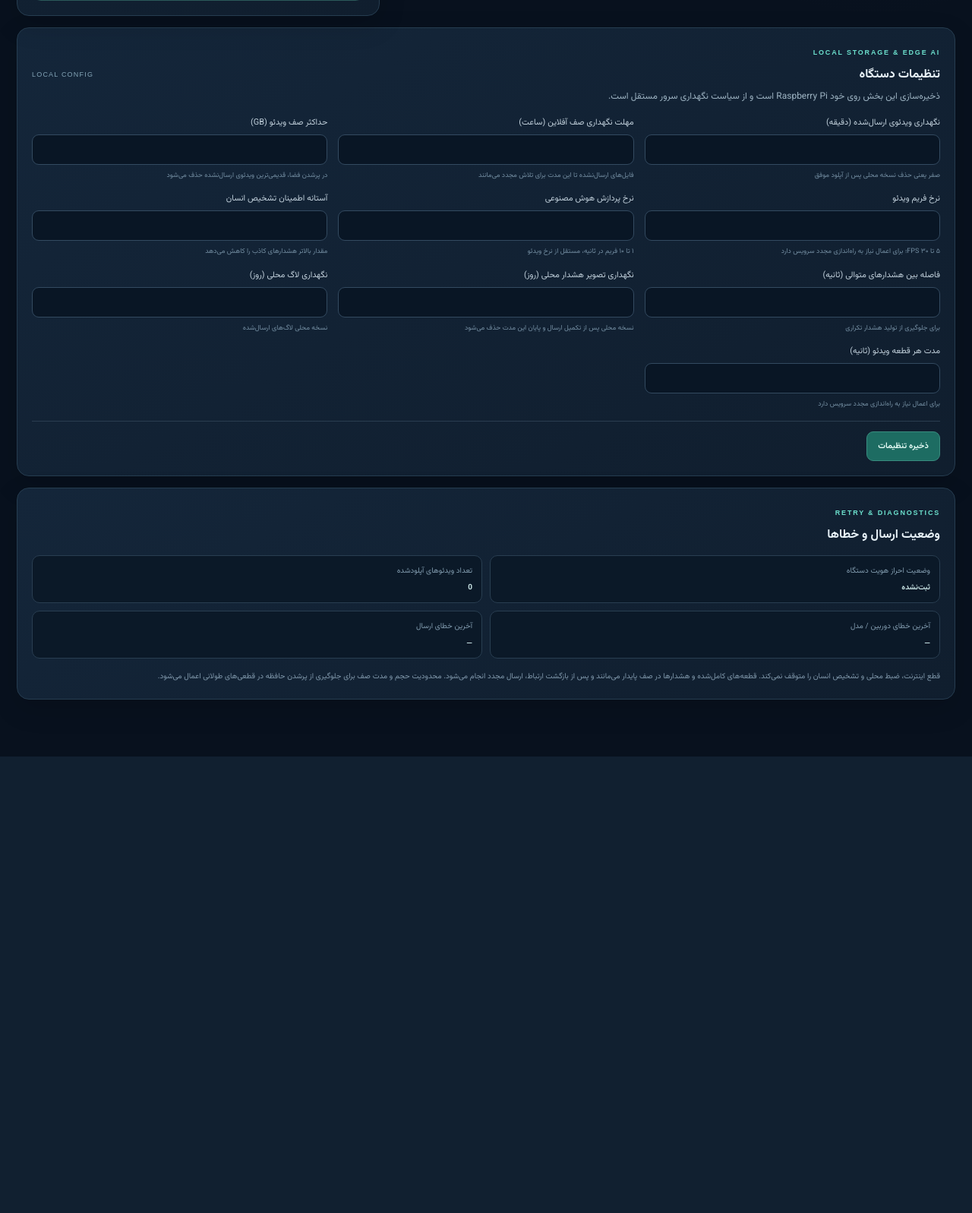
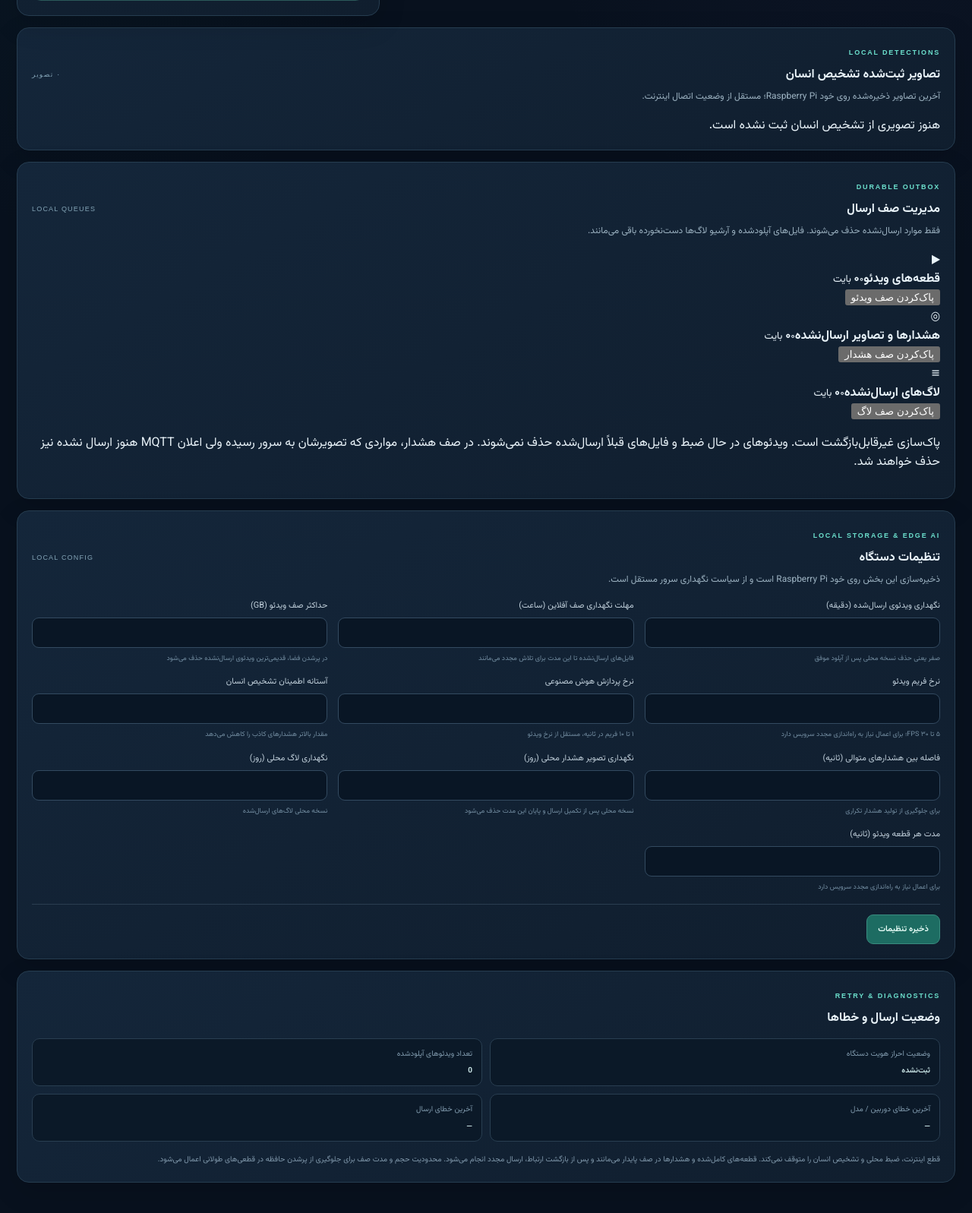
Before and after one commit to nima-salamat/mqtt-iot-edge-cloud, a Python web app: template pi_device/templates/index.html in a window 1280 px wide. Shown: the part 1128-2725 px from the top of the page at 76% size. Before the commit the page ends 2124 px from the top, so only its background shows below. Run offline with Jinja, Linux system fonts and the light colour scheme; the template is opened without the code that fills it, so the values that code supplies are empty.

Commit message:
Add local detection gallery and upload queue controls

```diff
--- a/pi_device/templates/index.html
+++ b/pi_device/templates/index.html
@@ -93,6 +93,42 @@
     </aside>
   </section>
 
+  <section class="panel detections-panel">
+    <div class="panel-heading">
+      <div><span class="eyebrow">LOCAL DETECTIONS</span><h2>تصاویر ثبت‌شده تشخیص انسان</h2><p class="hint">آخرین تصاویر ذخیره‌شده روی خود Raspberry Pi؛ مستقل از وضعیت اتصال اینترنت.</p></div>
+      <span class="settings-mark" id="alarm-gallery-count">۰ تصویر</span>
+    </div>
+    <div id="alarm-gallery" class="alarm-gallery" aria-live="polite">
+      <div class="gallery-empty">هنوز تصویری از تشخیص انسان ثبت نشده است.</div>
+    </div>
+  </section>
+
+  <section class="panel queue-panel">
+    <div class="panel-heading">
+      <div><span class="eyebrow">DURABLE OUTBOX</span><h2>مدیریت صف ارسال</h2><p class="hint">فقط موارد ارسال‌نشده حذف می‌شوند. فایل‌های آپلودشده و آرشیو لاگ‌ها دست‌نخورده باقی می‌مانند.</p></div>
+      <span class="settings-mark">LOCAL QUEUES</span>
+    </div>
+    <div class="queue-grid">
+      <article class="queue-card">
+        <div class="queue-card-icon">▶</div>
+        <div class="queue-card-main"><b>قطعه‌های ویدئو</b><strong id="queue-videos-count">۰</strong><small id="queue-videos-size">۰ بایت</small></div>
+        <button class="danger-btn" type="button" data-clear-queue="videos">پاک‌کردن صف ویدئو</button>
+      </article>
+      <article class="queue-card">
+        <div class="queue-card-icon">◎</div>
+        <div class="queue-card-main"><b>هشدارها و تصاویر ارسال‌نشده</b><strong id="queue-alarms-count">۰</strong><small id="queue-alarms-size">۰ بایت</small></div>
+        <button class="danger-btn" type="button" data-clear-queue="alarms">پاک‌کردن صف هشدار</button>
+      </article>
+      <article class="queue-card">
+        <div class="queue-card-icon">≡</div>
+        <div class="queue-card-main"><b>لاگ‌های ارسال‌نشده</b><strong id="queue-logs-count">۰</strong><small id="queue-logs-size">۰ بایت</small></div>
+        <button class="danger-btn" type="button" data-clear-queue="logs">پاک‌کردن صف لاگ</button>
+      </article>
+    </div>
+    <p class="queue-warning">پاک‌سازی غیرقابل‌بازگشت است. ویدئوهای در حال ضبط و فایل‌های قبلاً ارسال‌شده حذف نمی‌شوند. در صف هشدار، مواردی که تصویرشان به سرور رسیده ولی اعلان MQTT هنوز ارسال نشده نیز حذف خواهند شد.</p>
+    <p id="queue-action-status" class="queue-action-status" role="status"></p>
+  </section>
+
   <section class="panel settings-panel">
     <div class="panel-heading">
       <div><span class="eyebrow">LOCAL STORAGE & EDGE AI</span><h2>تنظیمات دستگاه</h2><p class="hint">ذخیره‌سازی این بخش روی خود Raspberry Pi است و از سیاست نگهداری سرور مستقل است.</p></div>
```
